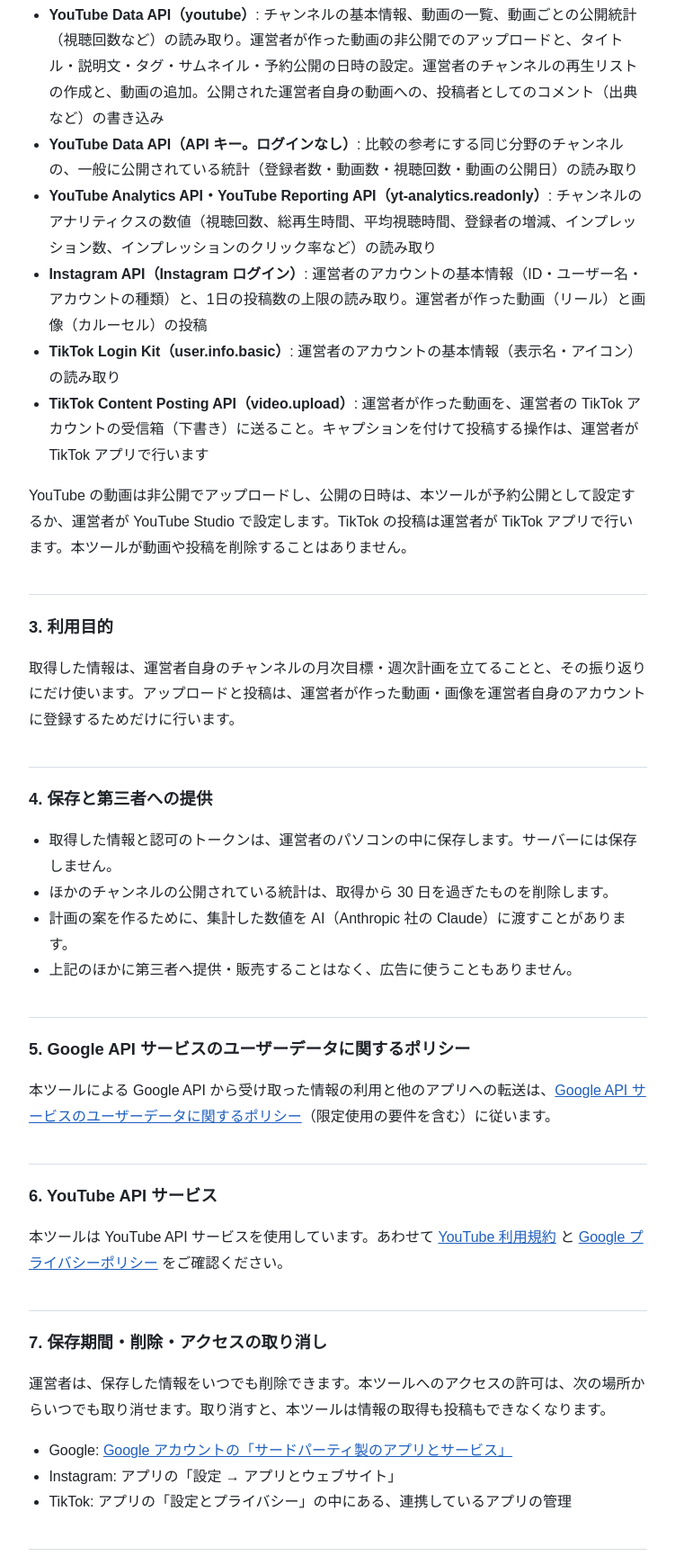
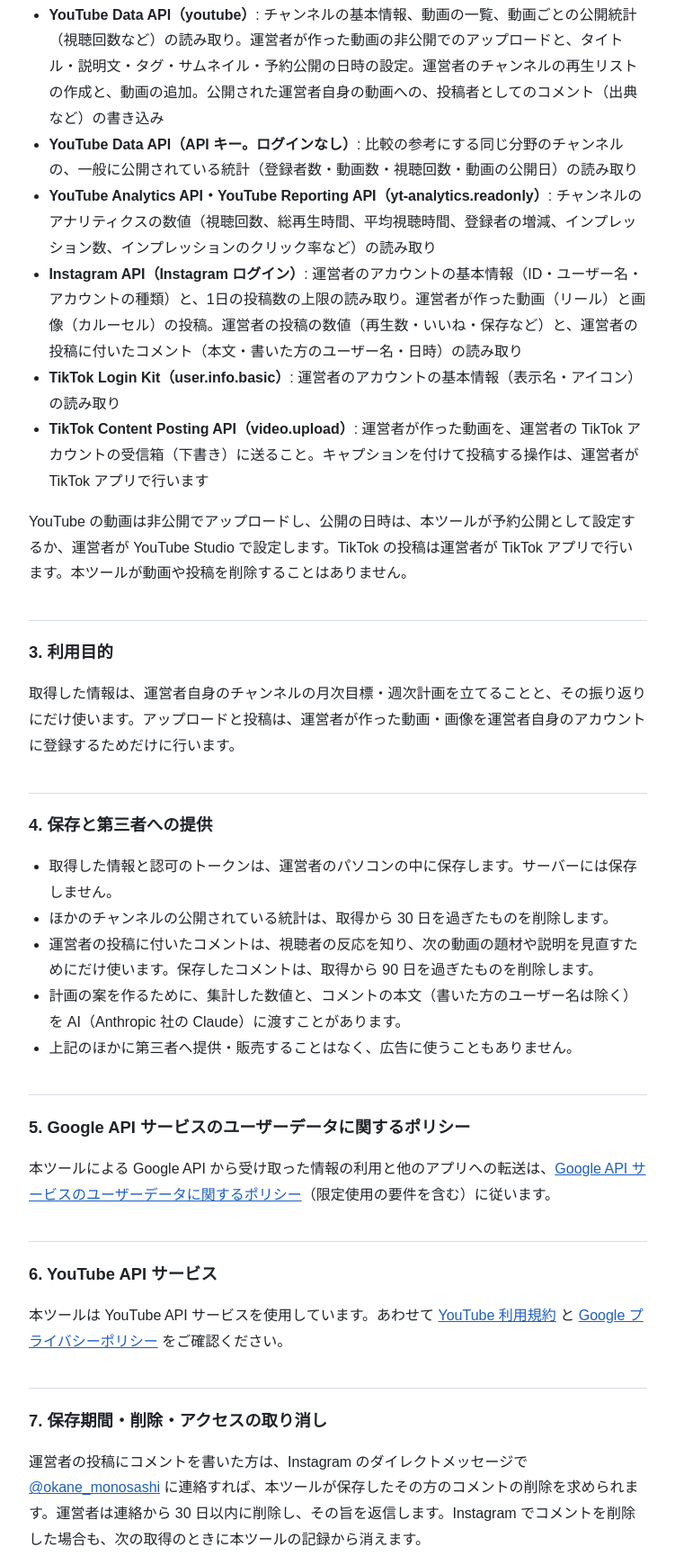
Before and after one commit to git-Soichiro-hub/okane-monosashi, a plain HTML site: page privacy.html in a window 1280 px wide. Shown: the part 584-2323 px from the top of the page at 90% size, without its empty margins (264-1015 px from the left). Drawn offline with Linux system fonts and the light colour scheme.

Commit message:
Update site pages

```diff
--- a/privacy.html
+++ b/privacy.html
@@ -21,7 +21,7 @@
     <li><strong>YouTube Data API（youtube）</strong>: チャンネルの基本情報、動画の一覧、動画ごとの公開統計（視聴回数など）の読み取り。運営者が作った動画の非公開でのアップロードと、タイトル・説明文・タグ・サムネイル・予約公開の日時の設定。運営者のチャンネルの再生リストの作成と、動画の追加。公開された運営者自身の動画への、投稿者としてのコメント（出典など）の書き込み</li>
     <li><strong>YouTube Data API（API キー。ログインなし）</strong>: 比較の参考にする同じ分野のチャンネルの、一般に公開されている統計（登録者数・動画数・視聴回数・動画の公開日）の読み取り</li>
     <li><strong>YouTube Analytics API・YouTube Reporting API（yt-analytics.readonly）</strong>: チャンネルのアナリティクスの数値（視聴回数、総再生時間、平均視聴時間、登録者の増減、インプレッション数、インプレッションのクリック率など）の読み取り</li>
-    <li><strong>Instagram API（Instagram ログイン）</strong>: 運営者のアカウントの基本情報（ID・ユーザー名・アカウントの種類）と、1日の投稿数の上限の読み取り。運営者が作った動画（リール）と画像（カルーセル）の投稿</li>
+    <li><strong>Instagram API（Instagram ログイン）</strong>: 運営者のアカウントの基本情報（ID・ユーザー名・アカウントの種類）と、1日の投稿数の上限の読み取り。運営者が作った動画（リール）と画像（カルーセル）の投稿。運営者の投稿の数値（再生数・いいね・保存など）と、運営者の投稿に付いたコメント（本文・書いた方のユーザー名・日時）の読み取り</li>
     <li><strong>TikTok Login Kit（user.info.basic）</strong>: 運営者のアカウントの基本情報（表示名・アイコン）の読み取り</li>
     <li><strong>TikTok Content Posting API（video.upload）</strong>: 運営者が作った動画を、運営者の TikTok アカウントの受信箱（下書き）に送ること。キャプションを付けて投稿する操作は、運営者が TikTok アプリで行います</li>
   </ul>
@@ -34,7 +34,8 @@
   <ul>
     <li>取得した情報と認可のトークンは、運営者のパソコンの中に保存します。サーバーには保存しません。</li>
     <li>ほかのチャンネルの公開されている統計は、取得から 30 日を過ぎたものを削除します。</li>
-    <li>計画の案を作るために、集計した数値を AI（Anthropic 社の Claude）に渡すことがあります。</li>
+    <li>運営者の投稿に付いたコメントは、視聴者の反応を知り、次の動画の題材や説明を見直すためにだけ使います。保存したコメントは、取得から 90 日を過ぎたものを削除します。</li>
+    <li>計画の案を作るために、集計した数値と、コメントの本文（書いた方のユーザー名は除く）を AI（Anthropic 社の Claude）に渡すことがあります。</li>
     <li>上記のほかに第三者へ提供・販売することはなく、広告に使うこともありません。</li>
   </ul>
 
@@ -44,7 +45,8 @@
   <h2>6. YouTube API サービス</h2>
   <p>本ツールは YouTube API サービスを使用しています。あわせて <a href="https://www.youtube.com/t/terms">YouTube 利用規約</a> と <a href="https://policies.google.com/privacy">Google プライバシーポリシー</a> をご確認ください。</p>
 
-  <h2>7. 保存期間・削除・アクセスの取り消し</h2>
+  <h2 id="deletion">7. 保存期間・削除・アクセスの取り消し</h2>
+  <p>運営者の投稿にコメントを書いた方は、Instagram のダイレクトメッセージで <a href="https://www.instagram.com/okane_monosashi/">@okane_monosashi</a> に連絡すれば、本ツールが保存したその方のコメントの削除を求められます。運営者は連絡から 30 日以内に削除し、その旨を返信します。Instagram でコメントを削除した場合も、次の取得のときに本ツールの記録から消えます。</p>
   <p>運営者は、保存した情報をいつでも削除できます。本ツールへのアクセスの許可は、次の場所からいつでも取り消せます。取り消すと、本ツールは情報の取得も投稿もできなくなります。</p>
   <ul>
     <li>Google: <a href="https://myaccount.google.com/permissions">Google アカウントの「サードパーティ製のアプリとサービス」</a></li>
@@ -60,15 +62,16 @@
 
   <h2>10. 改定</h2>
   <p>本ポリシーを改定するときは、このページを更新します。</p>
-  <p class="date">制定日: 2026年10月1日　改定日: 2026年10月2日（Instagram・TikTok の記述を追加）、2026年11月14日（YouTube の予約公開・コメント・公開統計の記述を追加）</p>
+  <p class="date">制定日: 2026年10月1日　改定日: 2026年10月2日（Instagram・TikTok の記述を追加）、2026年11月14日（YouTube の予約公開・コメント・公開統計の記述を追加）、2026年11月19日（Instagram のコメントの読み取りと、削除の求め方を追加）</p>
 
   <h2>English summary</h2>
   <p>This is an internal tool used only by the operator of the channel "Okane no Monosashi" (お金のものさし). It has a single user, the operator, and is not offered to the public.</p>
   <ul>
-    <li><strong>What it accesses</strong>: only the operator's own accounts, within the permissions the operator grants. YouTube: channel statistics; private upload of the operator's own videos with their title, description, tags, thumbnail and scheduled publish time; adding them to the operator's playlists; and posting a comment as the channel owner on the operator's own published videos. Publicly available statistics of a few comparable channels (subscriber, video and view counts) are read with an API key, without login, and deleted after 30 days. Instagram: basic account information, and publishing the operator's own Reels and image carousels. TikTok: basic profile information (<code>user.info.basic</code>), and sending the operator's own videos to the operator's TikTok inbox as drafts (<code>video.upload</code>); the operator completes each post in the TikTok app.</li>
+    <li><strong>What it accesses</strong>: only the operator's own accounts, within the permissions the operator grants. YouTube: channel statistics; private upload of the operator's own videos with their title, description, tags, thumbnail and scheduled publish time; adding them to the operator's playlists; and posting a comment as the channel owner on the operator's own published videos. Publicly available statistics of a few comparable channels (subscriber, video and view counts) are read with an API key, without login, and deleted after 30 days. Instagram: basic account information, publishing the operator's own Reels and image carousels, insights of the operator's own posts, and reading comments on the operator's own posts (text, commenter username and time) to understand viewer feedback; stored comments are deleted after 90 days. TikTok: basic profile information (<code>user.info.basic</code>), and sending the operator's own videos to the operator's TikTok inbox as drafts (<code>video.upload</code>); the operator completes each post in the TikTok app.</li>
     <li><strong>What it does not do</strong>: it does not sign in to or act on any other person's account or content, and it does not delete videos or posts.</li>
     <li><strong>Storage and sharing</strong>: data and access tokens are stored only on the operator's own computer. Nothing is sold, shared with third parties or used for advertising. Aggregated statistics may be passed to an AI assistant (Anthropic's Claude) to draft the operator's posting plan.</li>
     <li><strong>Revoking access</strong>: the operator can delete stored data at any time and revoke access from the Google, Instagram or TikTok account settings.</li>
+    <li id="deletion-en"><strong>Data deletion</strong>: anyone who commented on the operator's posts can ask for their stored comments to be deleted by sending a direct message to <a href="https://www.instagram.com/okane_monosashi/">@okane_monosashi</a> on Instagram. The operator deletes them within 30 days and replies to confirm. Comments deleted on Instagram are also removed from the tool's records at the next fetch.</li>
   </ul>
 </main>
 </body>
```
